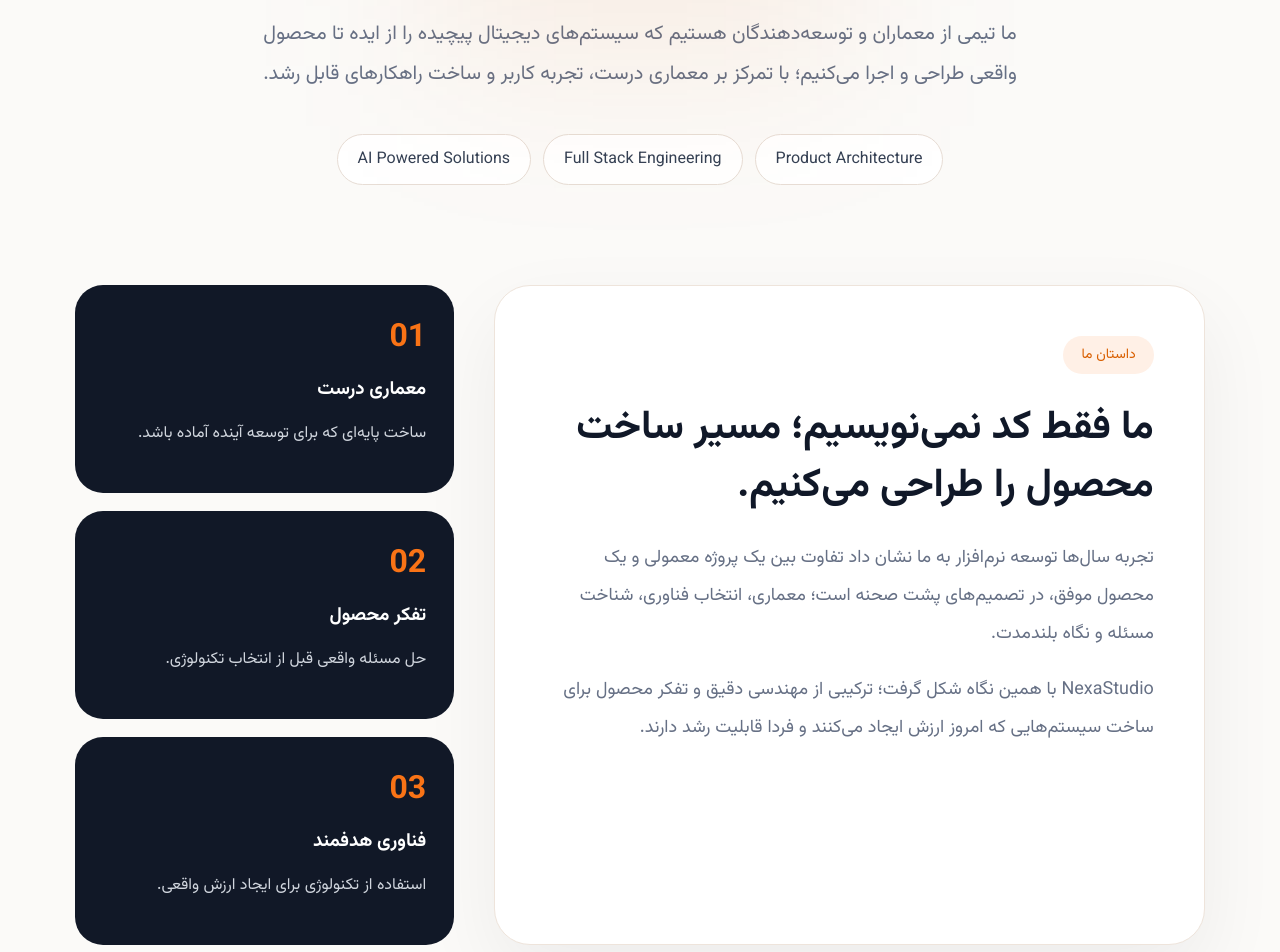
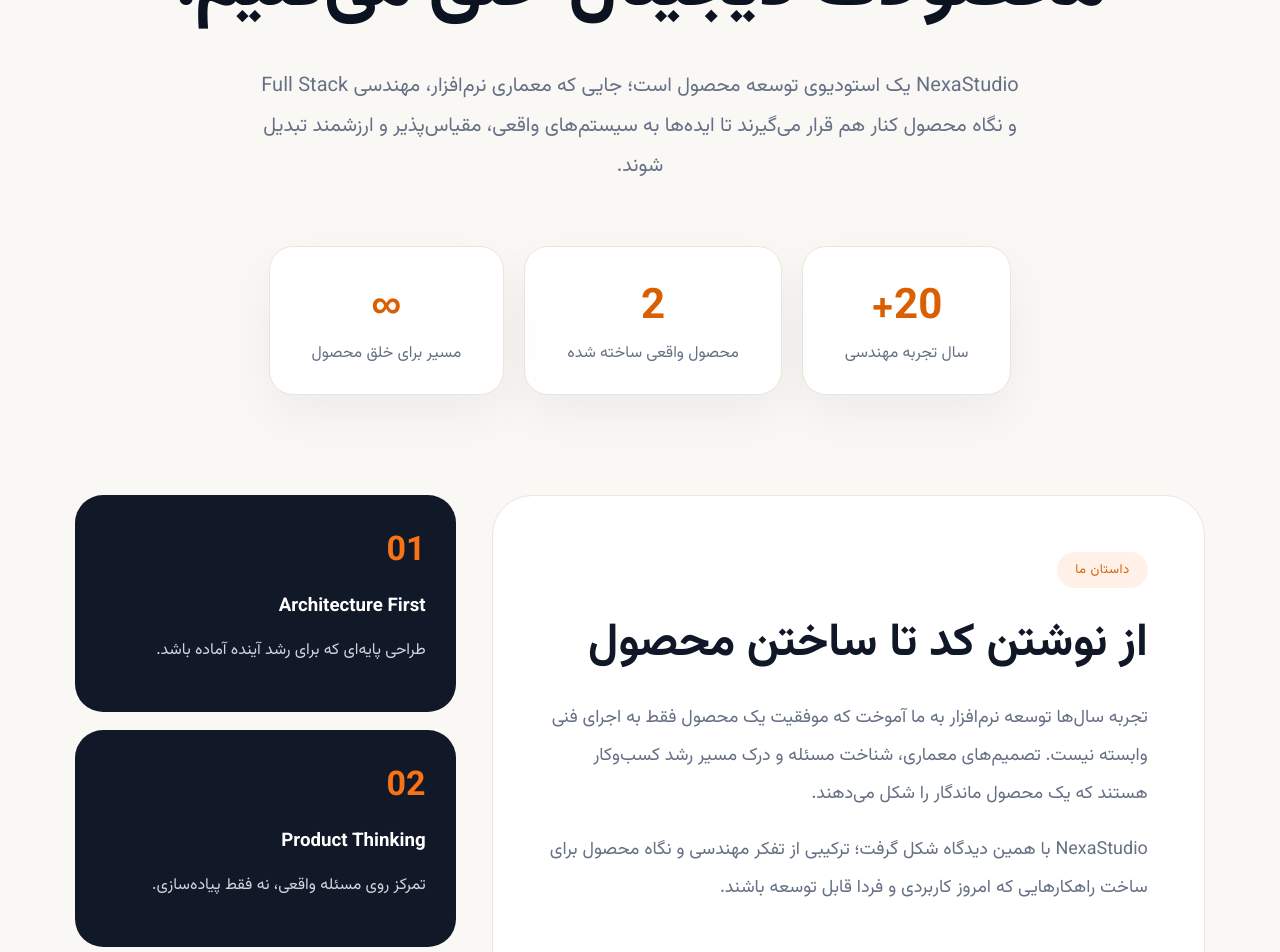
Before and after one commit to zohreksh/smartpilot, a Nuxt app: page /about in a window 1280 px wide. Shown: the part 440-1392 px from the top of the page. Built offline with nearby package versions, Linux system fonts and the light colour scheme.

Commit message:
Redesign about page with premium product studio direction

```diff
--- a/pages/about.vue
+++ b/pages/about.vue
@@ -3,80 +3,60 @@
     <SiteHeader />
 
     <section class="hero container">
-      <div class="hero-glow"></div>
-      <span class="eyebrow">NexaStudio</span>
-      <h1>
-        جایی که مهندسی نرم‌افزار
-        <br />
-        با تفکر محصول ترکیب می‌شود
-      </h1>
+      <span class="eyebrow">ABOUT NEXASTUDIO</span>
+      <h1>ما فقط نرم‌افزار نمی‌سازیم؛<br />محصولات دیجیتال خلق می‌کنیم.</h1>
       <p>
-        ما تیمی از معماران و توسعه‌دهندگان هستیم که سیستم‌های دیجیتال پیچیده را
-        از ایده تا محصول واقعی طراحی و اجرا می‌کنیم؛ با تمرکز بر معماری درست،
-        تجربه کاربر و ساخت راهکارهای قابل رشد.
+        NexaStudio یک استودیوی توسعه محصول است؛ جایی که معماری نرم‌افزار،
+        مهندسی Full Stack و نگاه محصول کنار هم قرار می‌گیرند تا ایده‌ها به
+        سیستم‌های واقعی، مقیاس‌پذیر و ارزشمند تبدیل شوند.
       </p>
-      <div class="pill-list">
-        <span>Product Architecture</span>
-        <span>Full Stack Engineering</span>
-        <span>AI Powered Solutions</span>
+      <div class="metrics">
+        <div><strong>20+</strong><span>سال تجربه مهندسی</span></div>
+        <div><strong>2</strong><span>محصول واقعی ساخته شده</span></div>
+        <div><strong>∞</strong><span>مسیر برای خلق محصول</span></div>
       </div>
     </section>
 
     <section class="story container">
-      <div class="story-main">
-        <span class="section-label">داستان ما</span>
-        <h2>ما فقط کد نمی‌نویسیم؛ مسیر ساخت محصول را طراحی می‌کنیم.</h2>
+      <div class="story-content">
+        <span class="label">داستان ما</span>
+        <h2>از نوشتن کد تا ساختن محصول</h2>
         <p>
-          تجربه سال‌ها توسعه نرم‌افزار به ما نشان داد تفاوت بین یک پروژه معمولی
-          و یک محصول موفق، در تصمیم‌های پشت صحنه است؛ معماری، انتخاب فناوری،
-          شناخت مسئله و نگاه بلندمدت.
+          تجربه سال‌ها توسعه نرم‌افزار به ما آموخت که موفقیت یک محصول فقط به
+          اجرای فنی وابسته نیست. تصمیم‌های معماری، شناخت مسئله و درک مسیر رشد
+          کسب‌وکار هستند که یک محصول ماندگار را شکل می‌دهند.
         </p>
         <p>
-          NexaStudio با همین نگاه شکل گرفت؛ ترکیبی از مهندسی دقیق و تفکر محصول
-          برای ساخت سیستم‌هایی که امروز ارزش ایجاد می‌کنند و فردا قابلیت رشد
-          دارند.
+          NexaStudio با همین دیدگاه شکل گرفت؛ ترکیبی از تفکر مهندسی و نگاه
+          محصول برای ساخت راهکارهایی که امروز کاربردی و فردا قابل توسعه باشند.
         </p>
       </div>
 
-      <aside class="principles">
-        <div>
-          <strong>01</strong>
-          <h3>معماری درست</h3>
-          <p>ساخت پایه‌ای که برای توسعه آینده آماده باشد.</p>
-        </div>
-        <div>
-          <strong>02</strong>
-          <h3>تفکر محصول</h3>
-          <p>حل مسئله واقعی قبل از انتخاب تکنولوژی.</p>
-        </div>
-        <div>
-          <strong>03</strong>
-          <h3>فناوری هدفمند</h3>
-          <p>استفاده از تکنولوژی برای ایجاد ارزش واقعی.</p>
-        </div>
-      </aside>
+      <div class="principles">
+        <article><b>01</b><h3>Architecture First</h3><p>طراحی پایه‌ای که برای رشد آینده آماده باشد.</p></article>
+        <article><b>02</b><h3>Product Thinking</h3><p>تمرکز روی مسئله واقعی، نه فقط پیاده‌سازی.</p></article>
+        <article><b>03</b><h3>Engineering Quality</h3><p>ساخت سیستم‌هایی پایدار، تمیز و قابل نگهداری.</p></article>
+      </div>
     </section>
   </main>
 </template>
 
 <style scoped>
-.about-page { direction: rtl; background: #fbfaf8; color: #101828; min-height: 100vh; }
-.container { max-width: 1200px; margin: auto; padding: 0 24px; }
-.hero { position: relative; text-align: center; padding: 130px 24px 100px; overflow: hidden; }
-.hero-glow { position:absolute; width:420px; height:420px; background:rgba(217,95,0,.08); filter:blur(90px); top:20px; left:50%; transform:translateX(-50%); }
-.eyebrow,.section-label { position:relative; display:inline-flex; padding:8px 18px; border-radius:999px; background:#fff0e6; color:#d95f00; font-size:14px; }
-.hero h1 { position:relative; font-size:clamp(38px,5vw,68px); line-height:1.3; margin:30px auto 24px; letter-spacing:-1px; }
-.hero p { max-width:760px; margin:auto; font-size:20px; line-height:2; color:#667085; }
-.pill-list { display:flex; justify-content:center; gap:12px; flex-wrap:wrap; margin-top:40px; }
-.pill-list span { border:1px solid #e7ddd5; background:white; padding:12px 20px; border-radius:999px; color:#344054; }
-.story { display:grid; grid-template-columns:1.5fr .8fr; gap:40px; padding-bottom:100px; }
-.story-main { background:white; border:1px solid #eee4db; border-radius:36px; padding:50px; box-shadow:0 30px 80px rgba(16,24,40,.06); }
-.story-main h2 { font-size:40px; line-height:1.45; margin:25px 0; }
-.story-main p { color:#667085; line-height:2.1; font-size:18px; }
-.principles { display:flex; flex-direction:column; gap:18px; }
-.principles div { background:#111827; color:white; border-radius:28px; padding:28px; }
-.principles strong { color:#f97316; font-size:32px; }
-.principles h3 { margin:12px 0; }
-.principles p { color:#d0d5dd; line-height:1.8; }
-@media(max-width:767px){ .story{grid-template-columns:1fr;} .story-main{padding:28px;} .story-main h2{font-size:28px;} .hero p{font-size:17px;} }
+.about-page{direction:rtl;background:#faf8f5;color:#101828;min-height:100vh}
+.container{max-width:1180px;margin:auto;padding:0 24px}
+.hero{text-align:center;padding:150px 24px 100px;position:relative}
+.eyebrow,.label{display:inline-block;color:#d95f00;background:#fff1e8;padding:8px 18px;border-radius:999px;font-size:13px;letter-spacing:.5px}
+.hero h1{font-size:clamp(42px,6vw,76px);line-height:1.25;letter-spacing:-2px;margin:32px 0;color:#0b1220}
+.hero p{max-width:760px;margin:auto;font-size:20px;line-height:2;color:#667085}
+.metrics{display:flex;justify-content:center;gap:20px;margin-top:60px;flex-wrap:wrap}
+.metrics div{background:white;border:1px solid #eee4db;border-radius:24px;padding:28px 42px;box-shadow:0 20px 50px rgba(16,24,40,.05)}
+.metrics strong{display:block;font-size:42px;color:#d95f00}.metrics span{color:#667085}
+.story{display:grid;grid-template-columns:1.5fr .8fr;gap:36px;padding-bottom:120px}
+.story-content{background:white;border-radius:40px;padding:56px;border:1px solid #eee4db}
+.story-content h2{font-size:46px;line-height:1.4;margin:24px 0}
+.story-content p{font-size:18px;line-height:2.1;color:#667085}
+.principles{display:flex;flex-direction:column;gap:18px}
+.principles article{background:#111827;color:white;border-radius:28px;padding:30px}
+.principles b{font-size:34px;color:#f97316}.principles h3{margin:14px 0}.principles p{color:#d0d5dd;line-height:1.8}
+@media(max-width:767px){.hero{padding-top:100px}.hero h1{font-size:36px}.story{grid-template-columns:1fr}.story-content{padding:28px}.story-content h2{font-size:30px}}
 </style>
```
